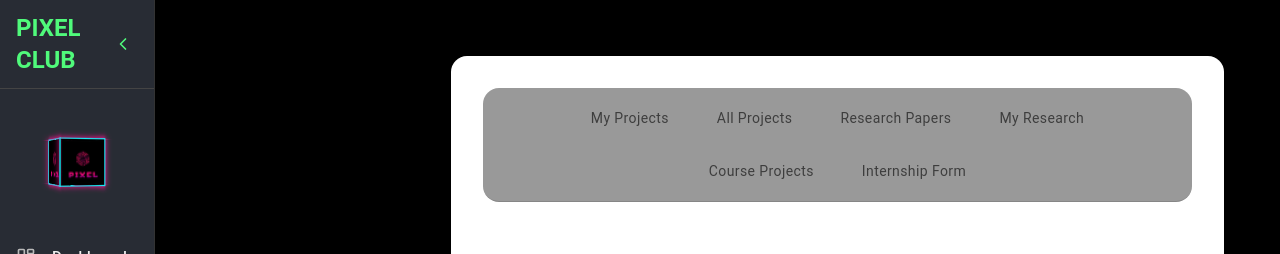
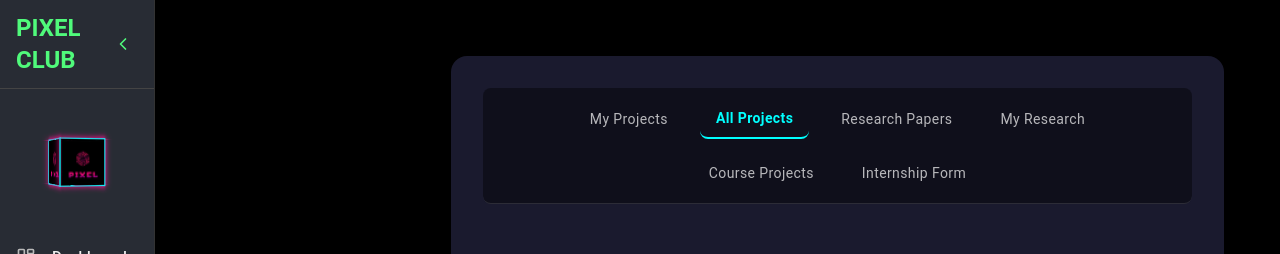
Before and after one commit to codingnoobno1/QUIZ_RAIDERX, a Next.js app: page /coding-club/projects in a window 1280 px wide. Shown: the top 254 px of the page. Built offline with nearby package versions, Linux system fonts and the light colour scheme; no server answers.

Commit message:
Fix: Remove useTheme to fix MUI v7 + React 19 unstable API issue

```diff
--- a/src/app/coding-club/projects/ProjectsClient.jsx
+++ b/src/app/coding-club/projects/ProjectsClient.jsx
@@ -1,7 +1,7 @@
 "use client";
 
 import { useState, useMemo, useEffect } from "react";
-import { Box, Card, useTheme, Typography } from "@mui/material";
+import { Box, Card, Typography } from "@mui/material";
 import { motion, AnimatePresence } from "framer-motion";
 import { useSearchParams } from "next/navigation";
 
@@ -27,7 +27,6 @@ export default function ProjectsClient() {
     const searchParams = useSearchParams();
     const tabFromUrl = searchParams.get('tab') || 'all';
     const [activeTab, setActiveTab] = useState(tabFromUrl);
-    const theme = useTheme();
 
     // Sync activeTab with URL changes
     useEffect(() => {
@@ -55,8 +54,8 @@ export default function ProjectsClient() {
                 p: { xs: 2, md: 4 },
                 borderRadius: 4,
                 overflow: "auto",
-                backgroundColor: theme.palette.background.paper,
-                boxShadow: theme.shadows[5],
+                backgroundColor: '#1a1a2e',
+                boxShadow: '0 4px 20px rgba(0,0,0,0.5)',
             }}
         >
             <ProjectNavbar />
--- a/src/components/project/ProjectNavbar.jsx
+++ b/src/components/project/ProjectNavbar.jsx
@@ -1,21 +1,22 @@
 'use client';
 
 import React from 'react';
-import { AppBar, Toolbar, Button, Box, Typography, useTheme } from '@mui/material';
+import { AppBar, Toolbar, Button, Box } from '@mui/material';
 import Link from 'next/link';
-import { usePathname } from 'next/navigation';
+import { usePathname, useSearchParams } from 'next/navigation';
 
 const ProjectNavbar = () => {
-  const theme = useTheme();
   const pathname = usePathname();
+  const searchParams = useSearchParams();
+  const currentTab = searchParams.get('tab') || 'all';
 
   const navItems = [
-    { name: 'My Projects', path: '/coding-club/projects?tab=my' },
-    { name: 'All Projects', path: '/coding-club/projects?tab=all' },
-    { name: 'Research Papers', path: '/coding-club/projects?tab=research' },
-    { name: 'My Research', path: '/coding-club/projects?tab=myresearch' },
-    { name: 'Course Projects', path: '/coding-club/projects?tab=course' },
-    { name: 'Internship Form', path: '/coding-club/projects?tab=internship' },
+    { name: 'My Projects', tab: 'my' },
+    { name: 'All Projects', tab: 'all' },
+    { name: 'Research Papers', tab: 'research' },
+    { name: 'My Research', tab: 'myresearch' },
+    { name: 'Course Projects', tab: 'course' },
+    { name: 'Internship Form', tab: 'internship' },
   ];
 
   return (
@@ -25,10 +26,10 @@ const ProjectNavbar = () => {
       elevation={0}
       sx={{
         mb: 4,
-        borderRadius: theme.shape.borderRadius,
+        borderRadius: 2,
         backdropFilter: 'blur(10px)',
-        backgroundColor: 'rgba(0, 0, 0, 0.4)', // Semi-transparent dark background
-        borderBottom: `1px solid ${theme.palette.divider}`,
+        backgroundColor: 'rgba(0, 0, 0, 0.4)',
+        borderBottom: '1px solid rgba(255, 255, 255, 0.12)',
       }}
     >
       <Toolbar
@@ -39,28 +40,32 @@ const ProjectNavbar = () => {
           py: { xs: 1, sm: 1.5 },
         }}
       >
-        {navItems.map((item) => (
+        {navItems.map((item) => {
+          const isActive = currentTab === item.tab;
+          return (
             <Button
               key={item.name}
               component={Link}
-            href={item.path}
+              href={`/coding-club/projects?tab=${item.tab}`}
               sx={{
-              color: pathname === item.path ? theme.palette.primary.main : theme.palette.text.secondary,
-              fontWeight: pathname === item.path ? 'bold' : 'normal',
+                color: isActive ? '#00FFFF' : 'rgba(255, 255, 255, 0.7)',
+                fontWeight: isActive ? 'bold' : 'normal',
                 textTransform: 'none',
                 fontSize: { xs: '0.75rem', sm: '0.875rem' },
                 px: { xs: 1, sm: 2 },
                 py: { xs: 0.5, sm: 0.75 },
-              borderRadius: theme.shape.borderRadius,
+                borderRadius: 2,
+                borderBottom: isActive ? '2px solid #00FFFF' : 'none',
                 '&:hover': {
                   backgroundColor: 'rgba(255, 255, 255, 0.08)',
-                color: theme.palette.primary.light,
+                  color: '#00FFFF',
                 },
               }}
             >
               {item.name}
             </Button>
-        ))}
+          );
+        })}
       </Toolbar>
     </AppBar>
   );
```
Lines whose indentation alone changed are shown as unchanged.
